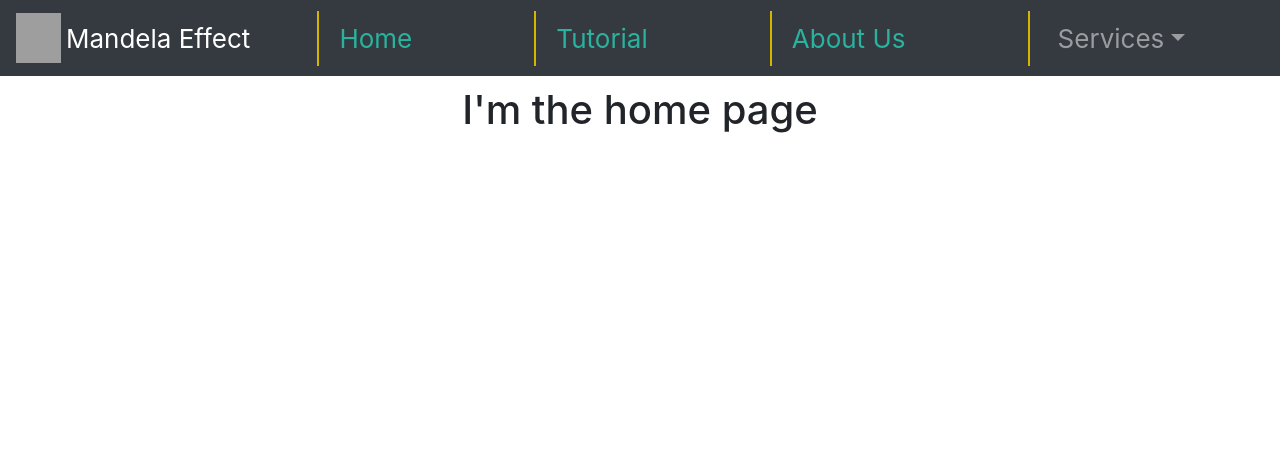
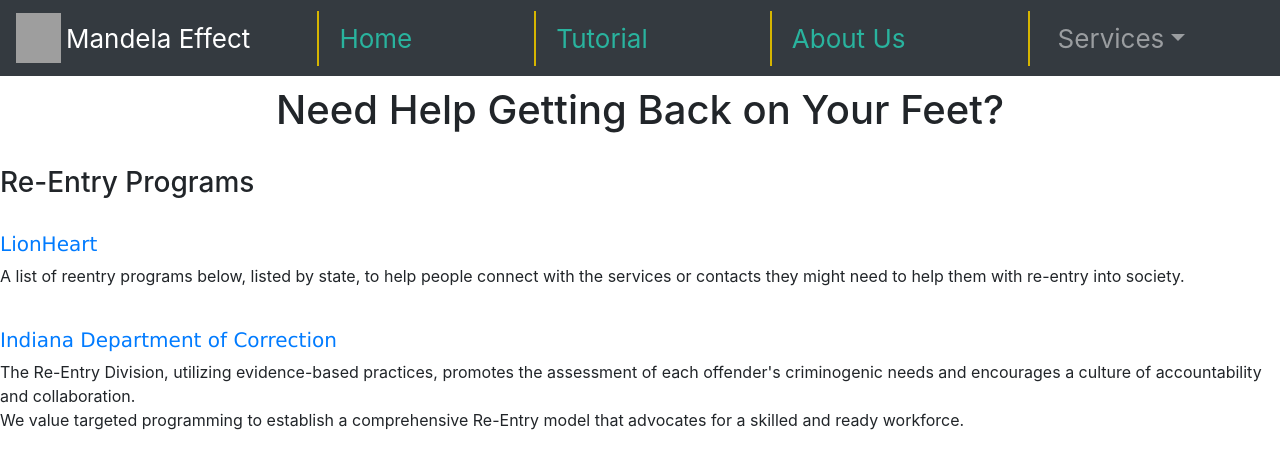
Before and after one commit to yodasodabob/indycivichack2019, a React (Create React App) app: page /#/Services/Organizations in a window 1280 px wide. Before the commit this address led to /#/. Shown: the top 468 px of the page. Built offline with nearby package versions, Linux system fonts and the light colour scheme; no server answers; grey boxes are pictures that could not be loaded; what google-maps-react would draw is missing.

Commit message:
Added stuff to the legal and org pages

```diff
--- a/src/LegalResourcePage.css
+++ b/src/LegalResourcePage.css
@@ -0,0 +1,2 @@
+h3 {text-align: left;}
+p {text-align: left;}
--- a/src/LegalResourcePage.js
+++ b/src/LegalResourcePage.js
@@ -8,7 +8,26 @@ export class LegalResourcePage extends React.Component{
         return(
             <div className="LegalResourcePageWrapper">
             <div className="LegalResourceBody">
-                <h1>I'm the legal resource page</h1>
+                <h1>Need Legal Help?</h1>
+
+
+                <h3>Legal Resources</h3><br />
+
+                <h3>KNOW YOUR RIGHTS!</h3>
+                <p><a href ="https://visual.ly/community/infographic/human-rights/know-your-rights" >Click Here to Properly View Infographic!</a></p>
+                <div class='visually_embed'><img class='visually_embed_infographic' src='https://visual.ly/node/image/80428?_w=540' alt='Know Your Rights' /><div class='visually_embed_cycle'></div><script type='text/javascript' src='https://a.visual.ly/api/embed/80428?width=540' class='visually_embed_script' id='visually_embed_script_80428'></script><p> From <a href='https://visual.ly?utm_source=content-embed&utm_medium=embed'>Visually</a>.</p></div>
+
+
+                <p><a href ="https://www.indianalegalservices.org/" >Indiana Legal Services, Inc.</a></p>
+                <p>Indiana Legal Services, Inc. (ILS) is a nonprofit law firm that provides free civil legal assistance
+                to eligible low-income residents throughout the state of Indiana.</p>
+
+                <p><a href = "https://www.nclegalclinic.org/">Neighborhood Christian Legal Clinic</a></p>
+                <p>The Clinic believes everyone should have access to justice regardless of their income, so we provide free legal services to those who cannot afford them.</p>
+
+                <p><a href = "https://indianalegalhelp.org/what-if-i-dont-qualify/">Coalition for Court Access</a></p>
+                <p>Civil legal aid helps people with non-criminal issues, including family, housing, consumer, healthcare, benefits, employment, and educational services.</p>
+
             </div>
             </div>
         )
--- a/src/OrganizationsPage.css
+++ b/src/OrganizationsPage.css
@@ -0,0 +1,2 @@
+h3 {text-align: left;}
+h5 {text-align: left; font-family: Verdana, Geneva, Tahoma, sans-serif}
--- a/src/OrganizationsPage.js
+++ b/src/OrganizationsPage.js
@@ -8,7 +8,18 @@ export class OrganizationsPage extends React.Component{
         return(
             <div className="OrganizationsPageWrapper">
             <div className="OrganizationsBody">
-                <h1>I'm the organizations page</h1>
+                <h1>Need Help Getting Back on Your Feet?</h1><br />
+
+                <h3>Re-Entry Programs</h3>
+                <br / >
+                <h5><a href ="https://lionheart.org/prison/state-by-state-listing-of-re-entry-programs-for-prisoners/" >LionHeart</a></h5>
+                <p>A list of reentry programs below, listed by state, to help people connect with the services or contacts they might need to help them with re-entry into society. </p>
+                <br />
+
+                <h5><a href = "https://www.in.gov/idoc/2335.htm">Indiana Department of Correction</a></h5>
+                <p>The Re-Entry Division, utilizing evidence-based practices, promotes the assessment of each offender's criminogenic needs and encourages a culture of accountability and collaboration.
+                    <br /> We value targeted programming to establish a comprehensive Re-Entry model that advocates for a skilled and ready workforce.
+                </p>
             </div>
             </div>
         )
```
Also changed, not shown: BannerLogoNewish2_0.jpg (added), 1 other file (tests, documents, lock files or other folders).
